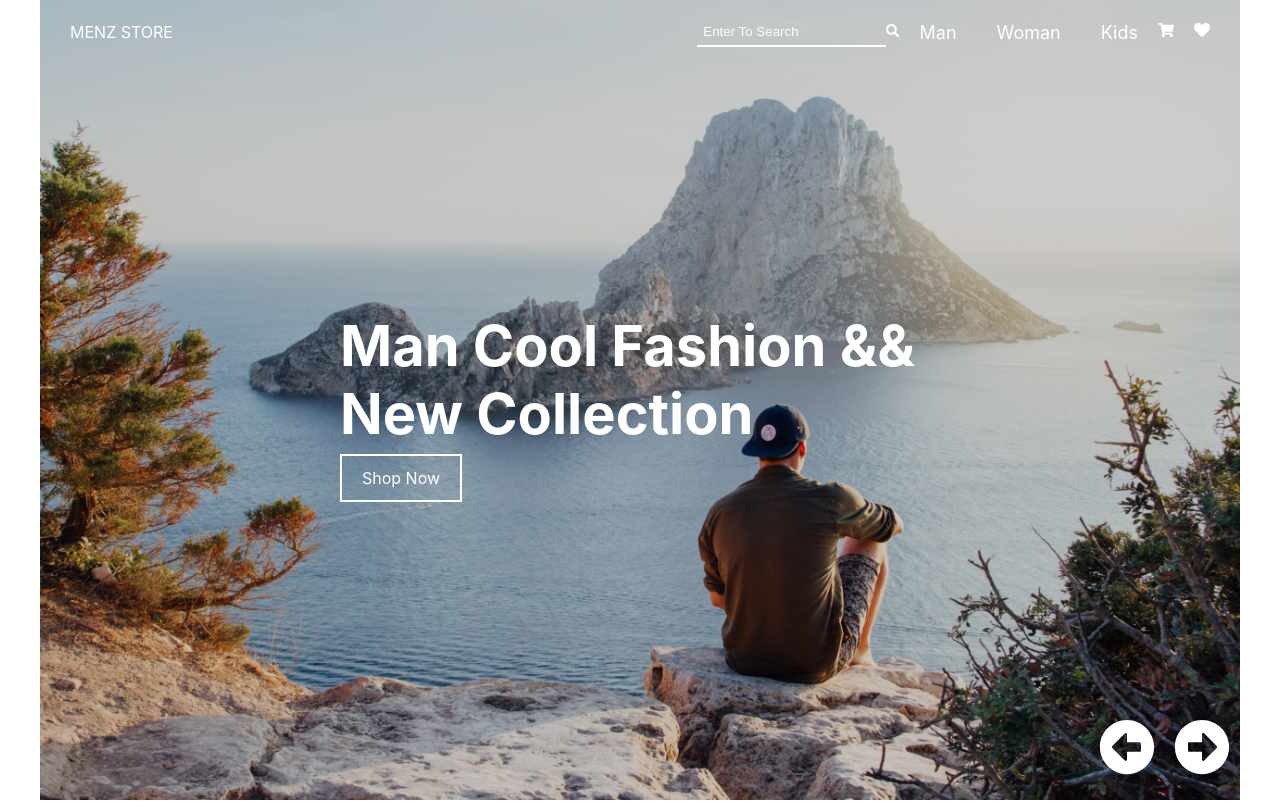
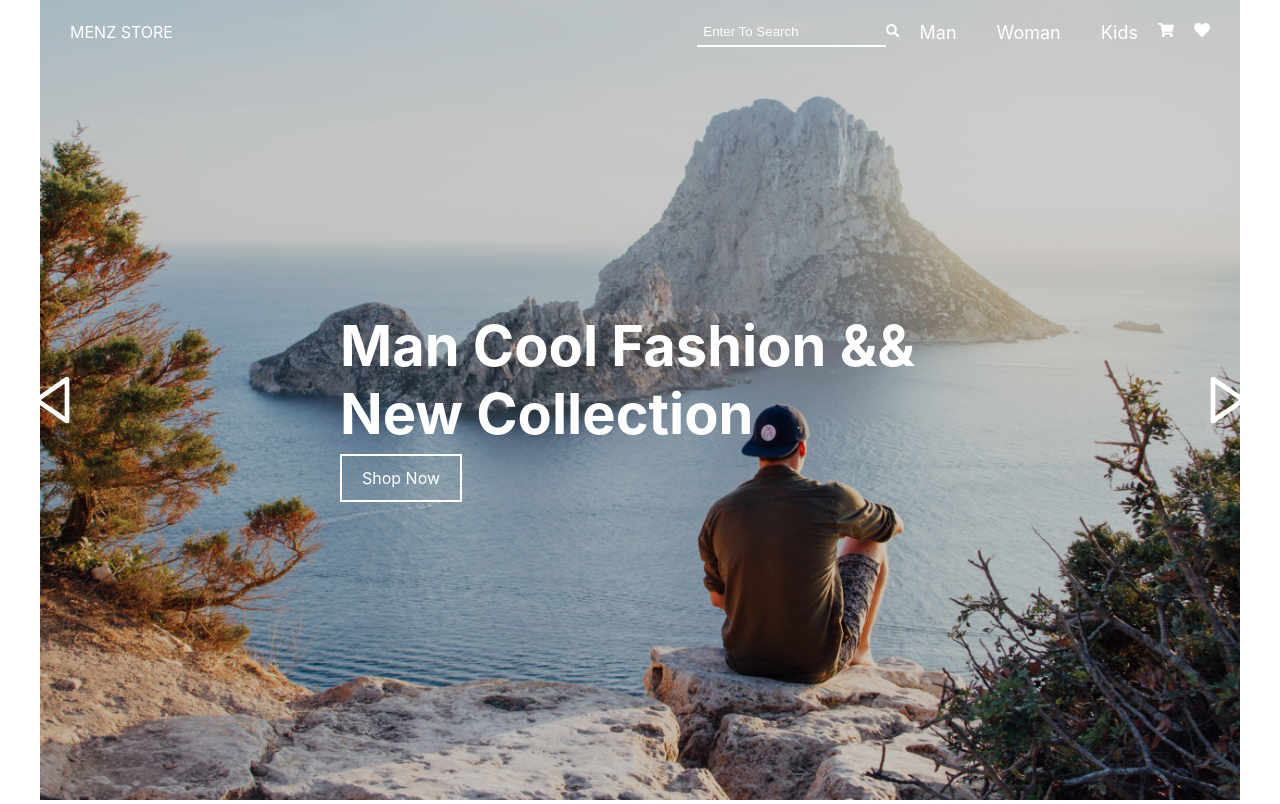
Before and after one commit to ergashevnurik/react-shop-app-v1, a React (Create React App) app: page / in a window 1280 px wide. Built offline with nearby package versions, Linux system fonts and the light colour scheme.

Commit message:
Icons and Shop init

```diff
--- a/src/App.css
+++ b/src/App.css
@@ -1,16 +1,15 @@
 .rightArrow, .leftArrow {
   position: absolute;
   color: white;
-  right: 50px;
+  right: 25px;
   font-size: 3.5rem;
-  bottom: 25px;
   user-select: none;
   cursor: pointer;
   z-index: 12;
 }
 
 .leftArrow {
-  right: 125px;
+  left: 25px;
 }
 
 .slide {
--- a/src/components/Hero/index.js
+++ b/src/components/Hero/index.js
@@ -6,7 +6,7 @@ import {
     HeroH1,
     HeroButton
 } from './HeroElements'
-import {FaArrowAltCircleLeft, FaArrowAltCircleRight} from 'react-icons/fa'
+import {BiLeftArrow, BiRightArrow} from 'react-icons/bi'
 
 const Hero = ({slides}) => {
 
@@ -28,8 +28,8 @@ const Hero = ({slides}) => {
     return (
         <HeroSection>
 
-            <FaArrowAltCircleLeft onClick={prevState} className="leftArrow" />
-            <FaArrowAltCircleRight onClick={nextState} className="rightArrow" />
+            <BiLeftArrow onClick={prevState} className="leftArrow" />
+            <BiRightArrow onClick={nextState} className="rightArrow" />
 
             {HeroData.map((slide, index) => {
                 return (
```
Also changed, not shown: src/components/Shop/ShopElements.js (added), src/components/Shop/index.js (added), 1 other file (tests, documents, lock files or other folders).
